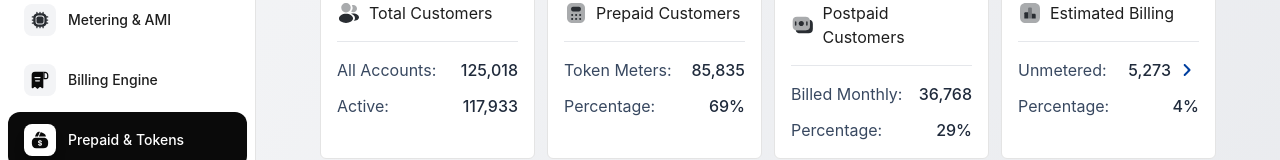
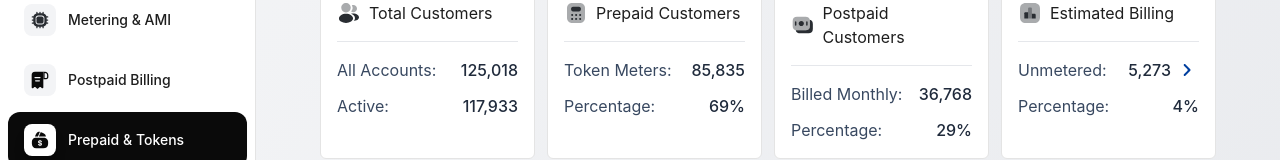
Before and after one commit to Dekatron322/blumenOs, a Next.js app: page /tokens in a window 1280 px wide. Shown: the part 205-365 px from the top of the page. Built offline with nearby package versions, Linux system fonts and the light colour scheme.

Commit message:
refactor: rename Billing Engine sidebar link to Postpaid Billing

```diff
--- a/components/Sidebar/Links.tsx
+++ b/components/Sidebar/Links.tsx
@@ -44,7 +44,7 @@ const links: LinkItem[] = [
     icon: MeteringIcon,
   },
   {
-    name: "Billing Engine",
+    name: "Postpaid Billing",
     href: "/billing",
     icon: BillingIcon,
   },
```
